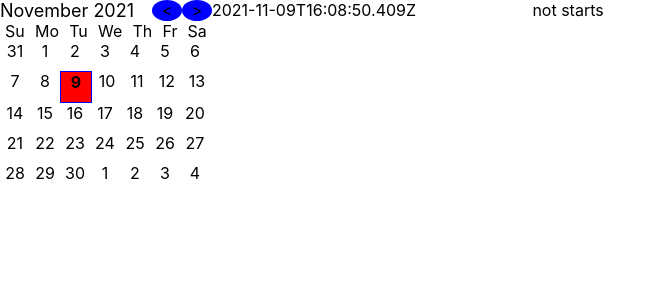
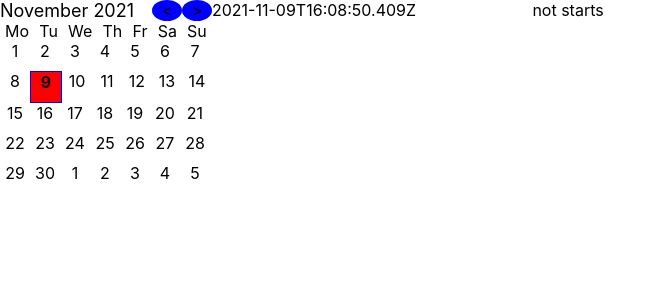
Before and after one commit to asenvolev/GoogleCalendar, a React (Create React App) app: page / in a window 1280 px wide. Shown: the top 300 px of the page, without its empty margins (0-665 px from the left). Built offline with nearby package versions, Linux system fonts and the light colour scheme.

Commit message:
week start from monday not sunday

```diff
--- a/src/components/Calendar.tsx
+++ b/src/components/Calendar.tsx
@@ -9,7 +9,7 @@ const monthNames = ["January", "February", "March", "April", "May", "June",
   "July", "August", "September", "October", "November", "December"
 ];
 
-const weekdays = ['Su','Mo','Tu','We','Th','Fr','Sa']
+const weekdays = ['Mo','Tu','We','Th','Fr','Sa','Su']
 
 const Calendar : FC = () => {
   const dispatch = useDispatch();
--- a/src/components/Month.tsx
+++ b/src/components/Month.tsx
@@ -13,7 +13,7 @@ const Month : FC = () => {
     };
 
     const getFirstWeekDayOfMonth = (month: number,year: number) : number => {
-        return new Date(year, month, 1).getDay();
+        return (new Date(year, month, 1).getDay() +6)%7;
     };
 
     const getDaysArrayFromMonth = (daysToReturn: number, startDate: number, month: number, year:number) : Array<JSX.Element> => {
@@ -32,6 +32,7 @@ const Month : FC = () => {
         const startDate = lastDateOfPrevMonth - daysToReturn + 1;
         return getDaysArrayFromMonth(daysToReturn, startDate, prevMonth, year);
     },[month,year]);
+
 
     const daysFromNextMonth = useMemo(() : Array<JSX.Element> => {
         const daysToReturn = 7 - (getFirstWeekDayOfMonth(month+1,year));
```
